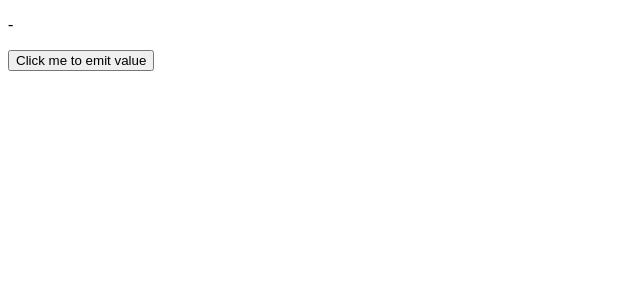
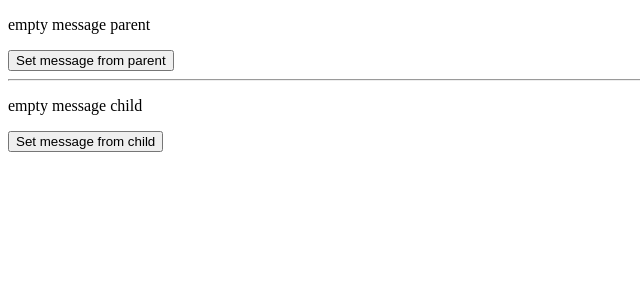
Before and after one commit to olehi94/webdraftt_angular, an Angular app: page / in a window 1280 px wide. Shown: the top 300 px of the page, without its empty margins (0-640 px from the left). Built offline with nearby package versions, Linux system fonts and the light colour scheme.

Commit message:
Two way binding @Input and @Output[old syntax].

```diff
--- a/src/app/pages/child/child.component.html
+++ b/src/app/pages/child/child.component.html
@@ -1 +1,2 @@
-<button (click)="sendMessage()">Click me to emit value</button>
+<p>{{messageChild || 'empty message child'}}</p>
+<button (click)="setMessage()">Set message from child</button>
--- a/src/app/pages/child/child.component.ts
+++ b/src/app/pages/child/child.component.ts
@@ -1,4 +1,4 @@
-import {Component, EventEmitter, Output} from '@angular/core';
+import {Component, EventEmitter, Input, Output} from '@angular/core';
 
 @Component({
   selector: 'app-child',
@@ -6,9 +6,11 @@ import {Component, EventEmitter, Output} from '@angular/core';
   styleUrls: ['./child.component.css']
 })
 export class ChildComponent {
-  @Output() message: EventEmitter<string> = new EventEmitter<string>();
+  @Input() messageChild: string;
+  @Output() changeMessageChild: EventEmitter<string> = new EventEmitter<string>();
 
-  sendMessage(): void {
-    this.message.emit('Child value');
+  setMessage(): void {
+    this.messageChild = 'Message from Matvey';
+    this.changeMessageChild.emit(this.messageChild);
   }
 }
--- a/src/app/pages/parent/parent.component.html
+++ b/src/app/pages/parent/parent.component.html
@@ -1,2 +1,6 @@
-<p>{{message || '-'}}</p>
-<app-child (message)="setMessage($event)"></app-child>
+<p>{{messageParent || 'empty message parent'}}</p>
+<button (click)="changeMessage()">Set message from parent</button>
+<hr>
+
+
+<app-child [messageChild]="messageParent" (changeMessageChild)="setMessage($event)"></app-child>
--- a/src/app/pages/parent/parent.component.ts
+++ b/src/app/pages/parent/parent.component.ts
@@ -6,9 +6,14 @@ import { Component } from '@angular/core';
   styleUrls: ['./parent.component.css']
 })
 export class ParentComponent {
-  message: string;
+  messageParent: string;
+
+  changeMessage(): void {
+    this.messageParent = 'Message from Oleh';
+  }
 
   setMessage(message: string): void {
-    this.message = message;
+    this.messageParent = message;
   }
+
 }
```
Also changed, not shown: src/app/app.component.html (line endings or trailing spaces).
